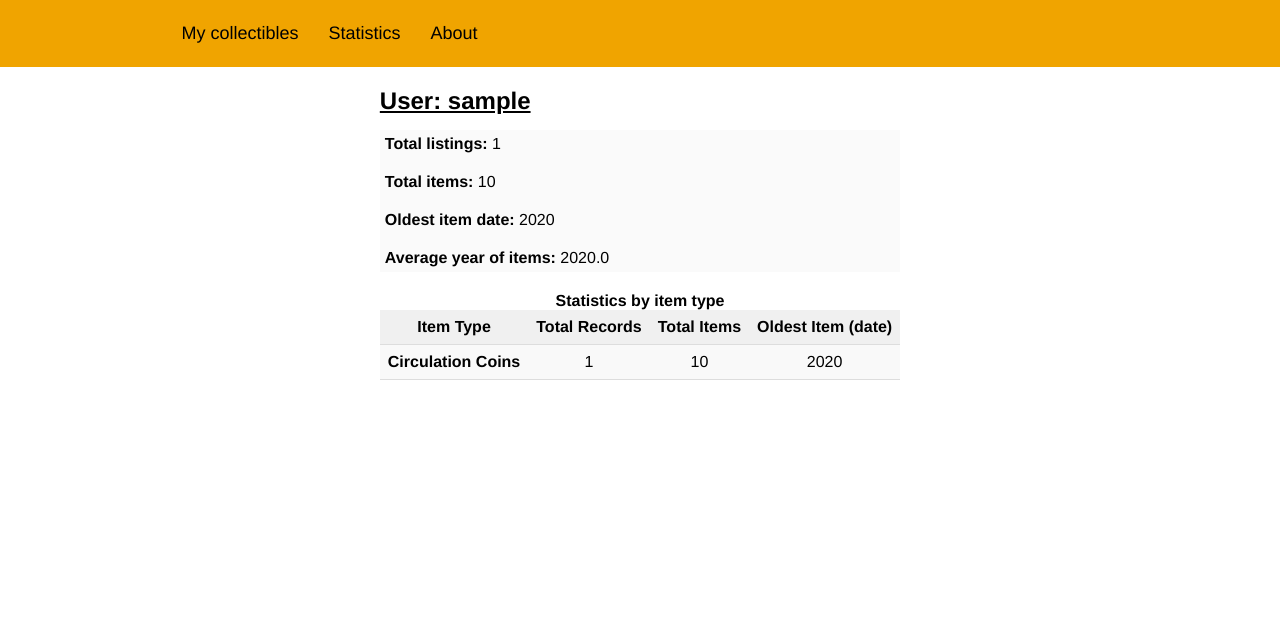
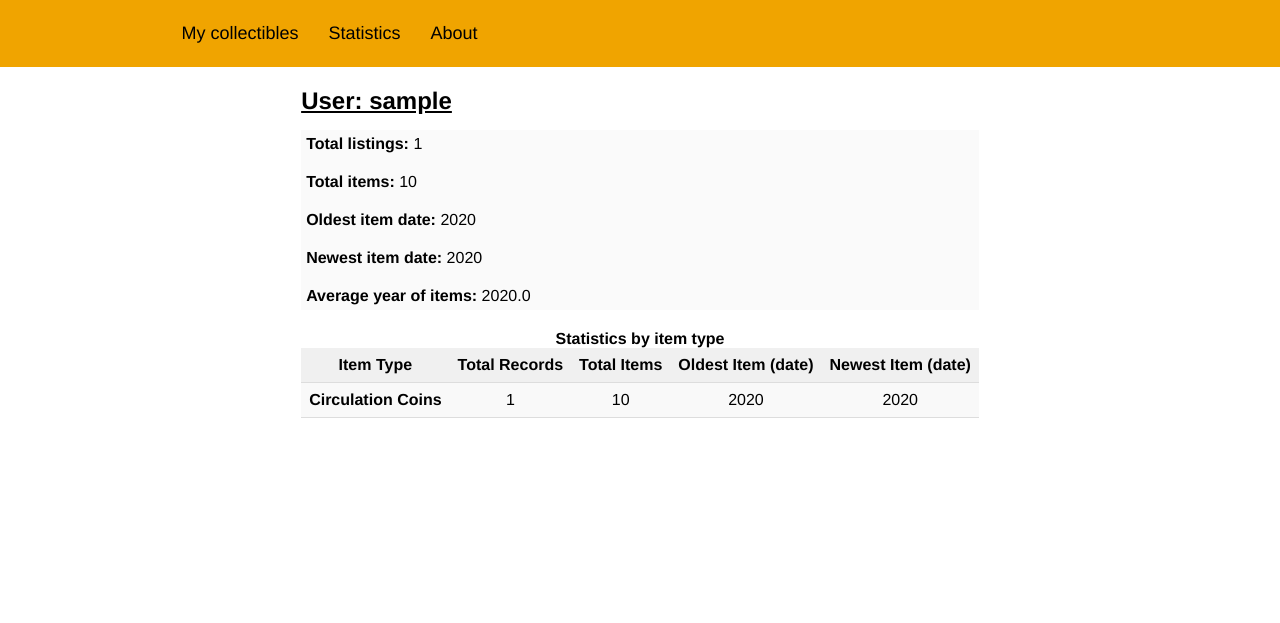
Before and after one commit to 32ndOfAnInch/collectibles_database, a Django app: page /collectibles/statistics in a window 1280 px wide. Shown: the part 69-692 px from the top of the page. Run offline with Django 4.2, Linux system fonts and the light colour scheme; a user stored in the database is signed in; data comes from the database, SQL or seed files in the repository; tables that the repository leaves empty hold one stand-in row (values such as "Sample post"); grey boxes marked "Sample" are stand-in pictures.

Commit message:
Newest item to stats added. minor changes

```diff
--- a/collectibles_database/collectibles_db_app/management/commands/load_txt_files.py
+++ b/collectibles_database/collectibles_db_app/management/commands/load_txt_files.py
@@ -18,7 +18,7 @@ class Command(BaseCommand):
         for gradation_system in gradation_systems:
             if gradation_system.description.__contains__('.txt'):
                 txt_file_path = fixtures_path + "/" + gradation_system.description
-                normal_path = os.path.abspath(txt_file_path).replace('\\', '\')
+                normal_path = os.path.abspath(txt_file_path).replace('\\', '/')
                 full_path = normal_path.replace('collectibles_database/collectibles_database/', '')
                 #txt_file_path = os.path.join(fixtures_path, gradation_system.description)
                 print("txt_file_path:", normal_path)  # Debugging line
--- a/collectibles_database/collectibles_db_app/templates/collectibles_database/collectible_item_detail.html
+++ b/collectibles_database/collectibles_db_app/templates/collectibles_database/collectible_item_detail.html
@@ -1,6 +1,6 @@
 {% extends 'base.html' %}
 
-{% block title %} Delete Item {% endblock title %}
+{% block title %} Item Detail {% endblock title %}
 
 {% block content %}
 <div class="dialog-message">
--- a/collectibles_database/collectibles_db_app/templates/collectibles_database/collectibles_statistics.html
+++ b/collectibles_database/collectibles_db_app/templates/collectibles_database/collectibles_statistics.html
@@ -11,6 +11,7 @@
         <li><strong>Total listings:</strong> {{ total_records }}</li>
         <li><strong>Total items:</strong> {{ total_items }}</li>
         <li><strong>Oldest item date:</strong> {{ oldest_item }}</li>
+        <li><strong>Newest item date:</strong> {{ newest_item }}</li>
         <li><strong>Average year of items:</strong> {{ average_year }}</li>
     </ul>
     <table class="item-type-table">
@@ -20,6 +21,7 @@
             <th>Total Records</th>
             <th>Total Items</th>
             <th>Oldest Item (date)</th>
+            <th>Newest Item (date)</th>
         </tr>
         {% for stat in item_type_stats %}
         <tr>
@@ -27,6 +29,7 @@
             <td>{{ stat.total_records }}</td>
             <td>{{ stat.total_items }}</td>
             <td>{{ stat.oldest_item }}</td>
+            <td>{{ stat.newest_item }}</td>
         </tr>
         {% endfor %}
     </table>
--- a/collectibles_database/collectibles_db_app/views.py
+++ b/collectibles_database/collectibles_db_app/views.py
@@ -1,21 +1,22 @@
+from datetime import datetime
 from typing import Any, Dict
-from datetime import datetime
-from django.shortcuts import render, get_object_or_404
+
+from django.contrib import messages
 from django.contrib.auth import get_user_model
+from django.contrib.auth.decorators import login_required
 from django.contrib.auth.mixins import LoginRequiredMixin, UserPassesTestMixin
-from django.views.generic import ListView, CreateView, UpdateView, DeleteView, DetailView
+from django.db.models import Avg, Count, F, Max, Min, Q, Sum
+from django.db.models.functions import Coalesce
 from django.db.models.query import QuerySet
-from django.db.models import Q, Sum, Min, Avg, Count, F
-from django.db.models.functions import Coalesce
-from . import models
-from . import forms
+from django.http import Http404, JsonResponse
+from django.shortcuts import get_object_or_404, render
 from django.urls import reverse, reverse_lazy
 from django.utils.translation import gettext_lazy as _
-from django.contrib import messages
-from django.http import Http404, JsonResponse
-from django.contrib.auth.decorators import login_required
+from django.views.generic import (CreateView, DeleteView, DetailView, ListView,
+                                  UpdateView)
+
+from . import forms, models
 from .utils.spacy_utils import extract_entities
-
 
 User = get_user_model()
 
@@ -109,6 +110,8 @@ def statistics_view(request):
         total_items=Sum('quantity'))['total_items']
     oldest_item = models.CollectibleItem.objects.filter(user=request.user).aggregate(
         Min('release_year'))['release_year__min']
+    newest_item = models.CollectibleItem.objects.filter(user=request.user).aggregate(
+        Max('release_year'))['release_year__max']
     total_years = models.CollectibleItem.objects.filter(user=request.user).annotate(
         total_year=F('release_year') * F('quantity')).aggregate(
         total_years=Sum('total_year'))['total_years']
@@ -123,6 +126,7 @@ def statistics_view(request):
         total_records=Count('id'),
         total_items=Coalesce(Sum('quantity'), 0),
         oldest_item=Min('release_year'),
+        newest_item=Max('release_year'),
     ).order_by('item_type__name')
 
     item_type_stats = [
@@ -131,6 +135,7 @@ def statistics_view(request):
             'total_records': stat['total_records'],
             'total_items': stat['total_items'],
             'oldest_item': stat['oldest_item'],
+            'newest_item': stat['newest_item'],
         }
         for stat in item_type_stats
     ]
@@ -140,6 +145,7 @@ def statistics_view(request):
         'total_records': total_records,
         'total_items': total_items,
         'oldest_item': oldest_item,
+        'newest_item': newest_item,
         'average_year': average_year,
         'item_type_stats': item_type_stats,
     }
```
Also changed, not shown: collectibles_database/collectibles_db_app/models.py (+4 -5 lines).
